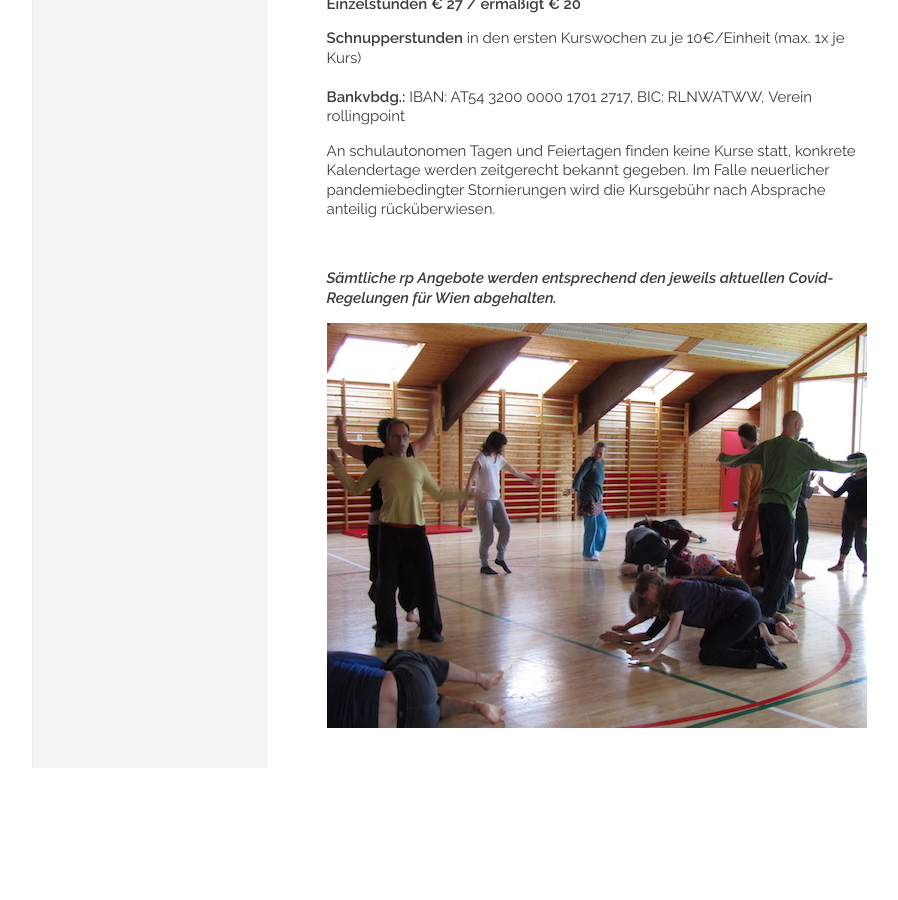
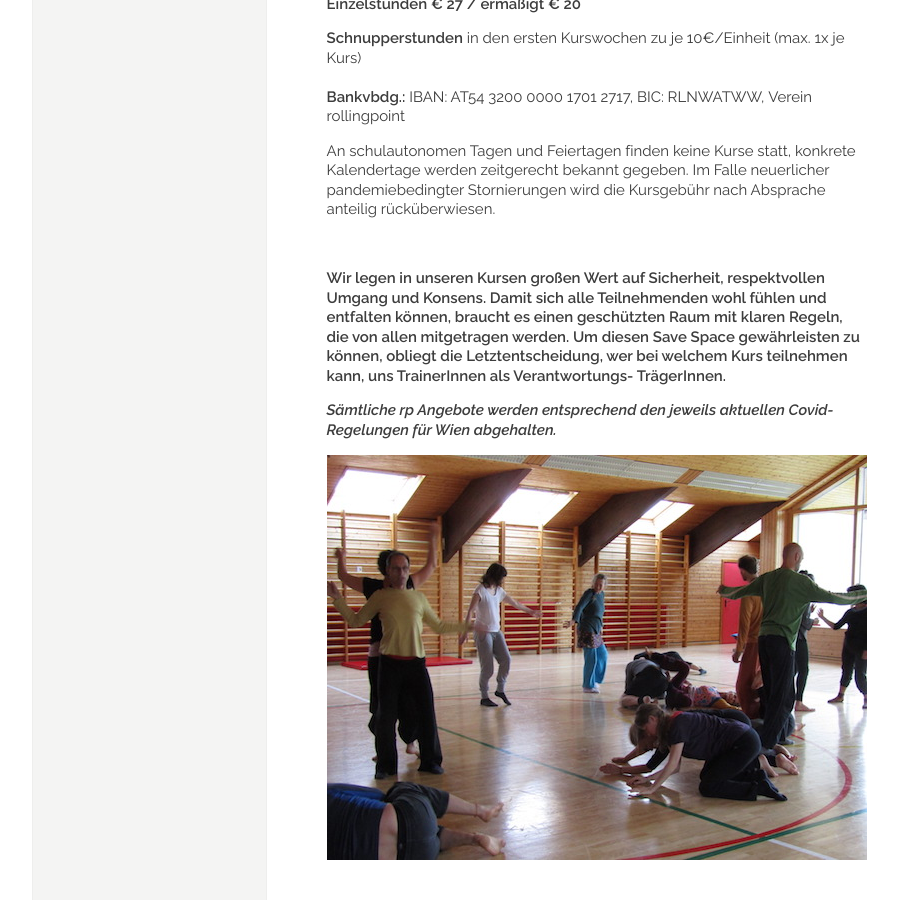
Before and after one commit to manulari/rollingpointat, a Jekyll site: the page built from _pages_de/kurse.md, in a window 1280 px wide and 900 px high, scrolled down 3485 px. Shown: the whole window, without its empty margins (152-1050 px from the left). Built offline with Jekyll 4.4.1, drawn with Linux system fonts in a browser that asks for light colours; comment, search, counter and statistics services are not loaded; before the commit the page ends 4253 px from its top, so only the background shows below that.

Commit message:
Update page (de) “kurse”

```diff
--- a/_pages_de/kurse.md
+++ b/_pages_de/kurse.md
@@ -113,6 +113,13 @@ An schulautonomen Tagen und Feiertagen finden keine Kurse statt, konkrete Kalend
 
 &nbsp;
 
+**Wir legen in unseren Kursen großen Wert auf Sicherheit, respektvollen Umgang und
+Konsens. Damit sich alle Teilnehmenden wohl fühlen und entfalten können, braucht
+es einen geschützten Raum mit klaren Regeln, die von allen mitgetragen werden.
+Um diesen Save Space gewährleisten zu können, obliegt die Letztentscheidung, wer
+bei welchem Kurs teilnehmen kann, uns TrainerInnen als Verantwortungs-
+TrägerInnen.**
+
 ***Sämtliche rp Angebote werden entsprechend den jeweils aktuellen Covid-Regelungen für Wien abgehalten.***
 
 ![](/assets/uploads/img_0197.jpg)
```
